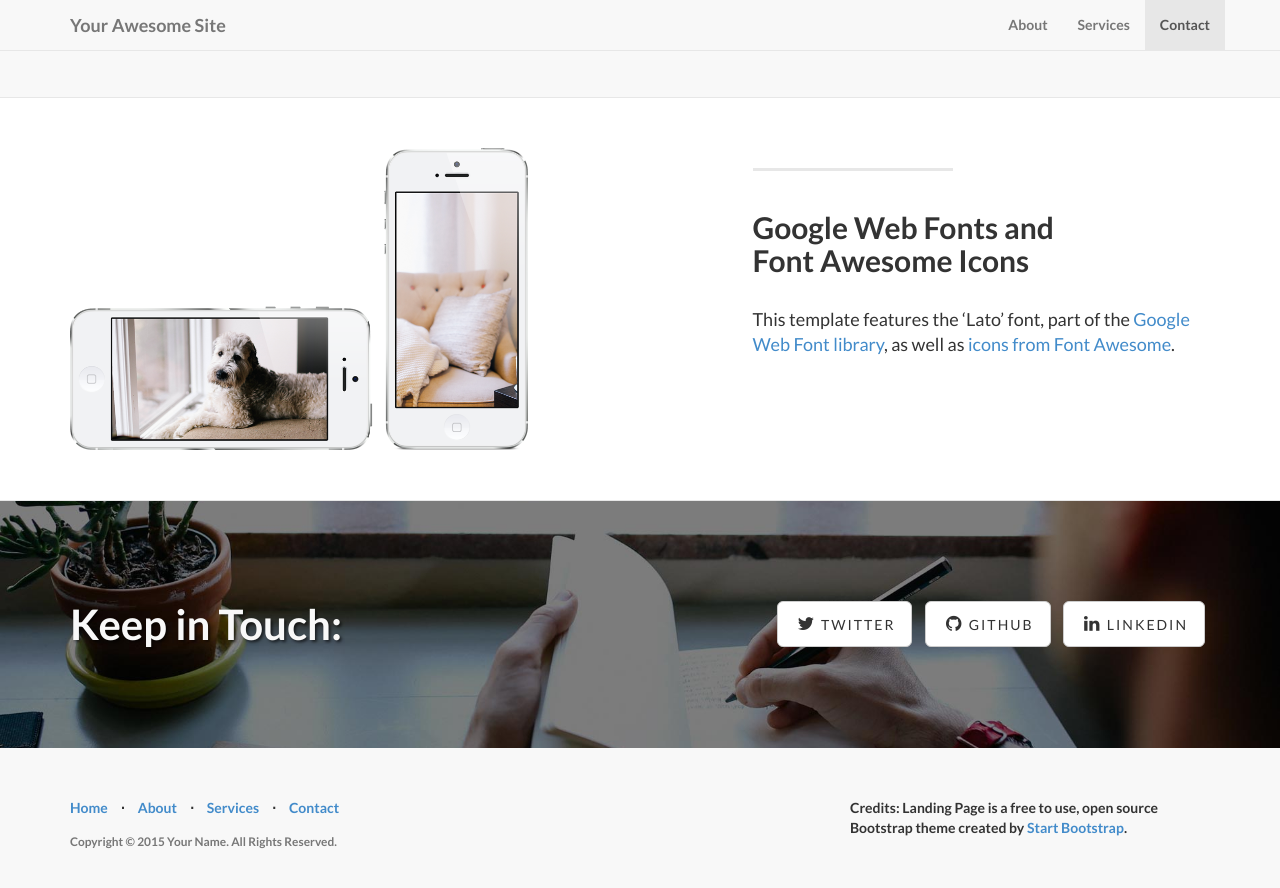
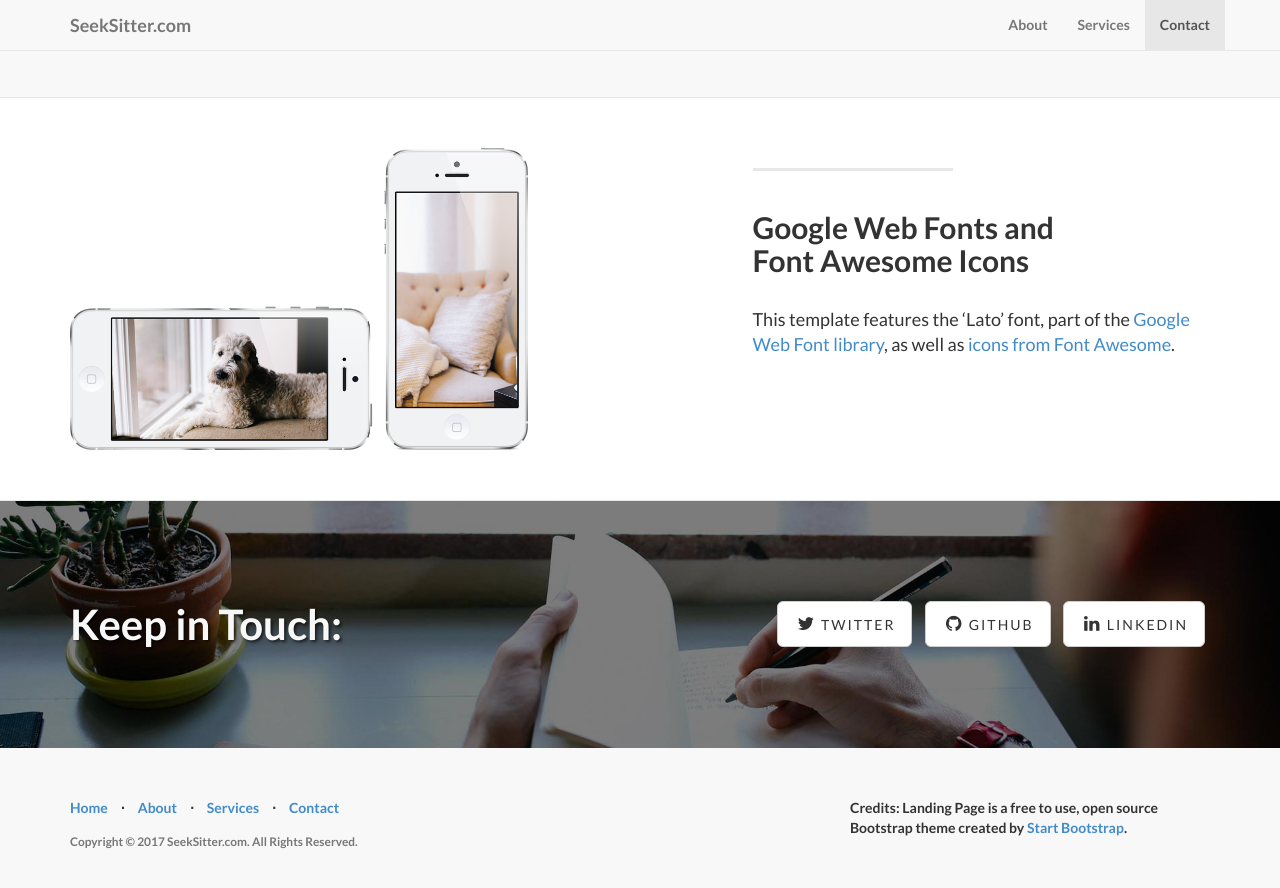
Before and after one commit to aizdevlabs/aizdevlabs.github.io, a Jekyll site: the page built from index.html, in a window 1280 px wide and 900 px high, scrolled down 1902 px. Shown: the top 888 px of the window. Built offline with Jekyll 4.4.1, drawn with Linux system fonts in a browser that asks for light colours.

Commit message:
Edit YML

```diff
--- a/_config.yml
+++ b/_config.yml
@@ -3,14 +3,14 @@
 # ----------------------- #
 
 url: http://yoursite.com
-title: Your Awesome Site
-email: your-email@domain.com
-author: Your Name
+title: SeekSitter.com
+email: aizdevlabs@gmail.com
+author: Aizdevlabs
 description: > # "Write an awesome description for your new site here.
   You can edit this line in _config.yml. It will appear in your document
   head meta (for Google search results) and in your feed.xml site
   description.
-copyright: 'Copyright &copy; 2015 Your Name. All Rights Reserved.'
+copyright: 'Copyright &copy; 2017 SeekSitter.com. All Rights Reserved.'
 credits: 'Credits: Landing Page is a free to use, open source Bootstrap theme created by <a href="http://startbootstrap.com/">Start Bootstrap</a>.'
 
 # ----------------------- #
```
